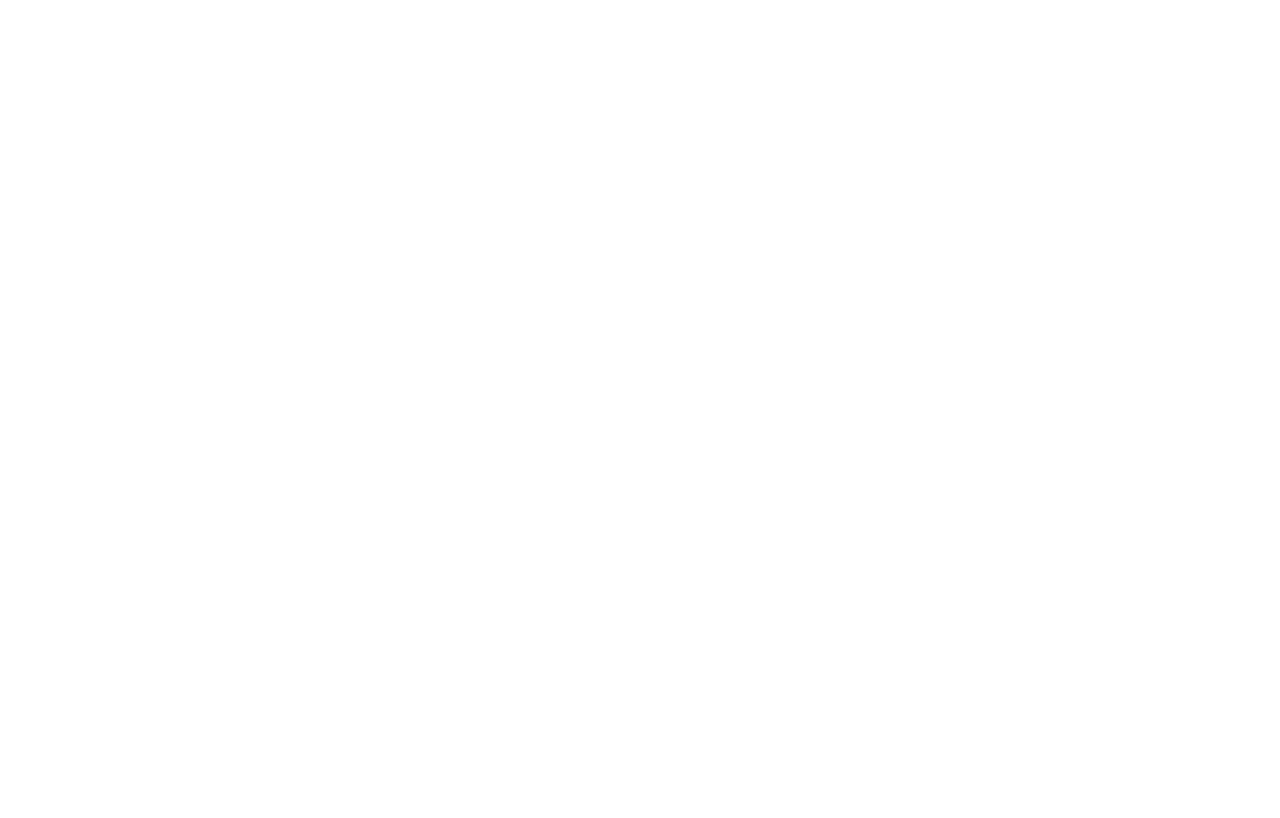
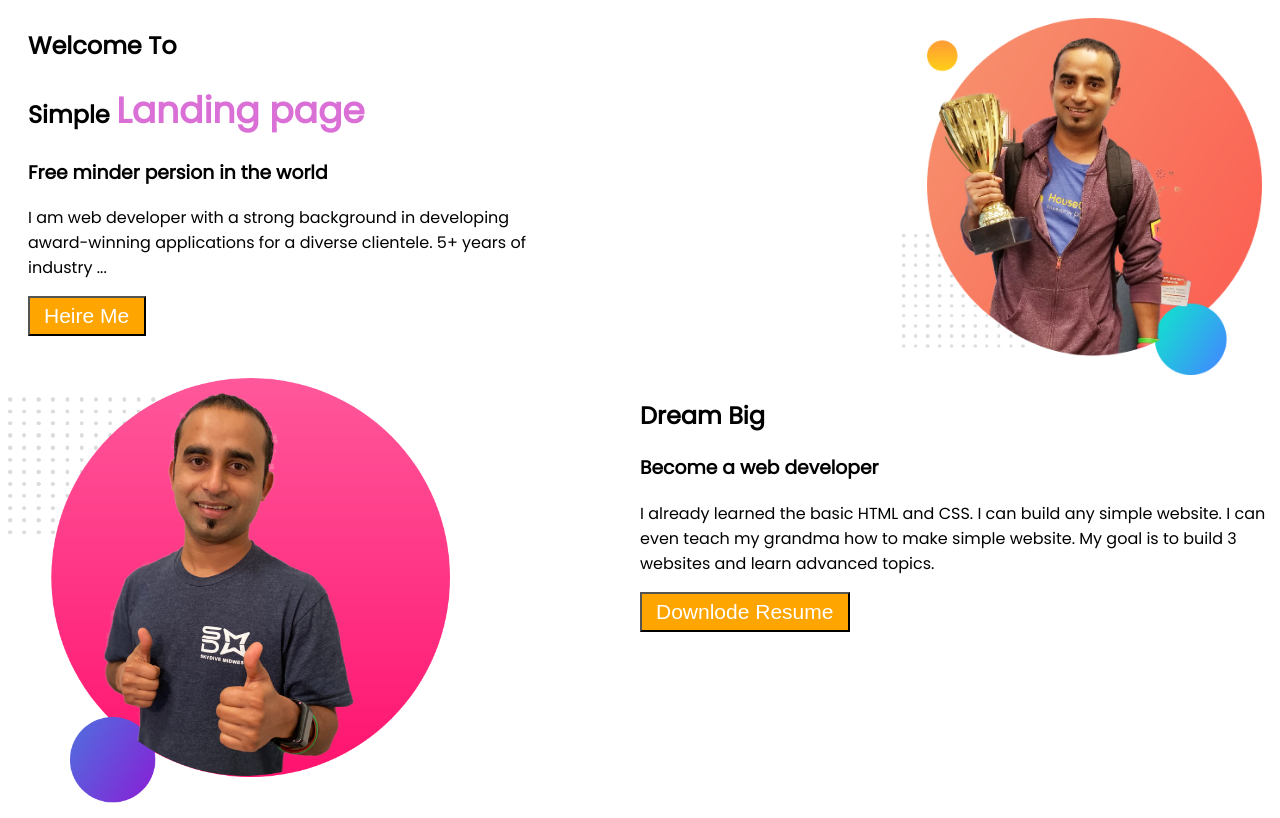
Before and after one commit to abdulhaqueah/portfolio, a plain HTML site: page index.html in a window 1280 px wide. Drawn offline with Linux system fonts and the light colour scheme.

Commit message:
added some section

```diff
--- a/index.html
+++ b/index.html
@@ -5,7 +5,54 @@
     <meta http-equiv="X-UA-Compatible" content="IE=edge" />
     <meta name="viewport" content="width=device-width, initial-scale=1.0" />
     <title>abdulhaque</title>
+    <link rel="preconnect" href="https://fonts.googleapis.com" />
+    <link rel="preconnect" href="https://fonts.gstatic.com" crossorigin />
+    <link
+      href="https://fonts.googleapis.com/css2?family=Poppins&display=swap"
+      rel="stylesheet"
+    />
     <link rel="stylesheet" href="style.css" />
   </head>
-  <body></body>
+  <body>
+    <section class="Header-section">
+      <div class="header_left">
+        <h1>Welcome To</h1>
+        <h1>Simple <span class="header_color">Landing page</span></h1>
+
+        <h3>Free minder persion in the world</h3>
+        <p>
+          I am web developer with a strong background in developing
+          award-winning applications for a diverse clientele. 5+ years of
+          industry ...
+        </p>
+        <button class="header-button">Heire Me</button>
+      </div>
+      <div class="right-side-header">
+        <img src="images/jhankar.png" alt="" />
+      </div>
+    </section>
+
+    <!--------Seccond Sections --------->
+    <section class="second-section">
+      <div class="photo-section">
+        <img src="images/jhankar2.png" alt="" />
+      </div>
+      <div class="content-second">
+        <h1>Dream Big</h1>
+        <h3>Become a web developer</h3>
+        <p>
+          I already learned the basic HTML and CSS. I can build any simple
+          website. I can even teach my grandma how to make simple website. My
+          goal is to build 3 websites and learn advanced topics.
+        </p>
+
+        <button class="header-button">Downlode Resume</button>
+      </div>
+    </section>
+
+    <!---------Experience Sections-->
+    <section class="experience-secton">
+      <div></div>
+    </section>
+  </body>
 </html>
--- a/style.css
+++ b/style.css
@@ -0,0 +1,50 @@
+body{
+
+ font-family: 'Poppins', sans-serif;
+}
+
+.Header-section{
+    display: flex;
+    height: 350px;
+    margin-left: 20px;
+}
+.header_color{
+    font-size: 36px;
+    color: orchid;
+}
+.header_left{
+    width: 50%;
+}
+.right-side-header img{
+    width: 50%;
+    float: right;
+    padding: 10px 10px;
+    display: block;
+}
+.header-button{
+    background-color: orange;
+    padding: 6px 15px 6px 14px;
+    font-size: 21px;
+    color: white;
+}
+
+.second-section{
+    margin-top: 20px;
+    display: flex;
+}
+.photo-section{
+    width: 50%;
+}
+.photo-section img{
+    width: 70%;
+}
+.content-second{
+    width: 50%;
+    float: left;
+}
+
+.experience-secton {
+        background-image: url(images/exp-bg.png);
+        background-repeat: no-repeat;
+        background-position: left;
+    }
```
Also changed, not shown: images/dream-bg.png (added), images/exp-bg.png (added), images/jhankar.png (added), images/jhankar2.png (added), images/my-bg.png (added), images/my-bg2.png (added), images/top-banner.png (added), 7 other files.
